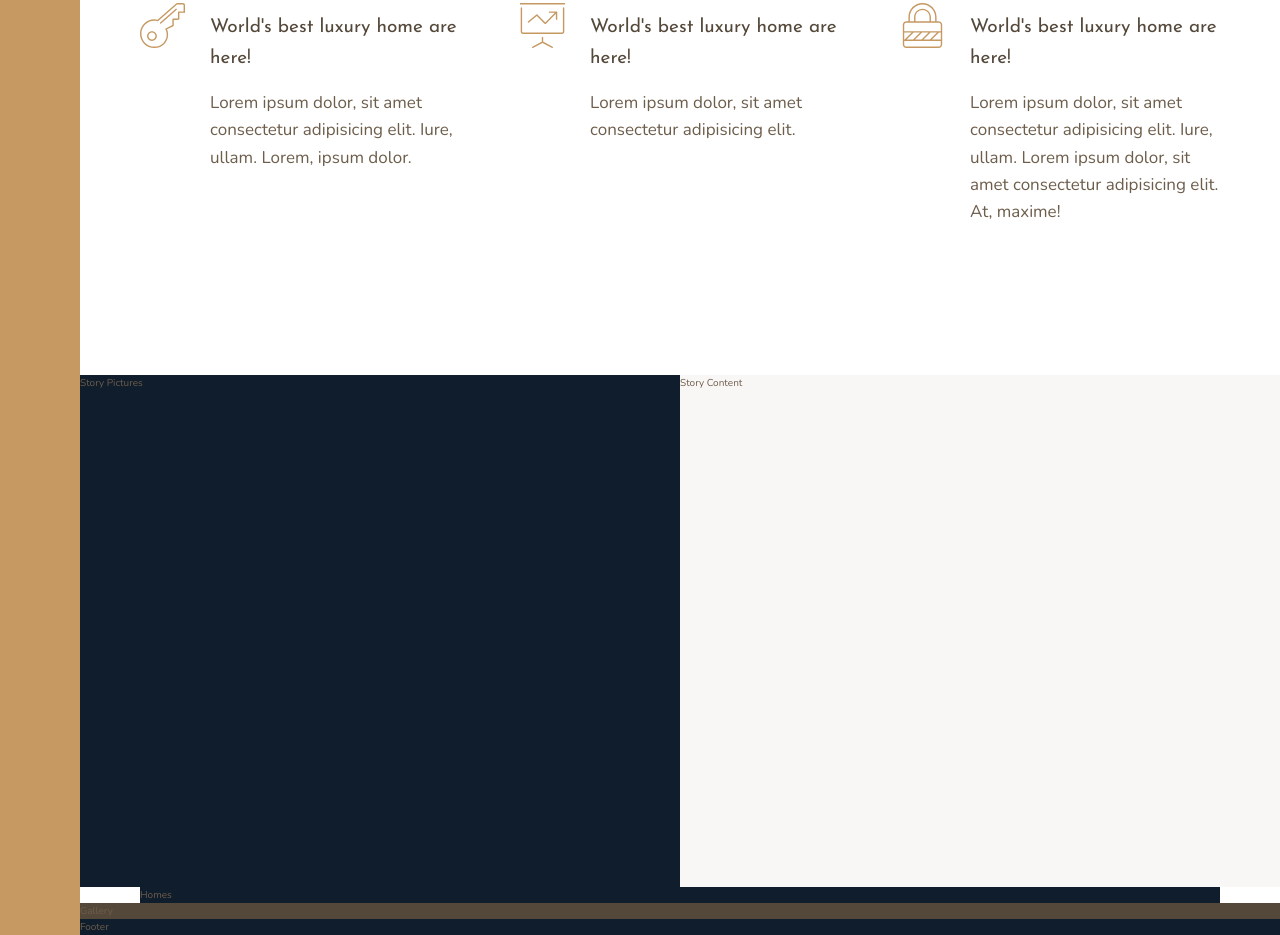
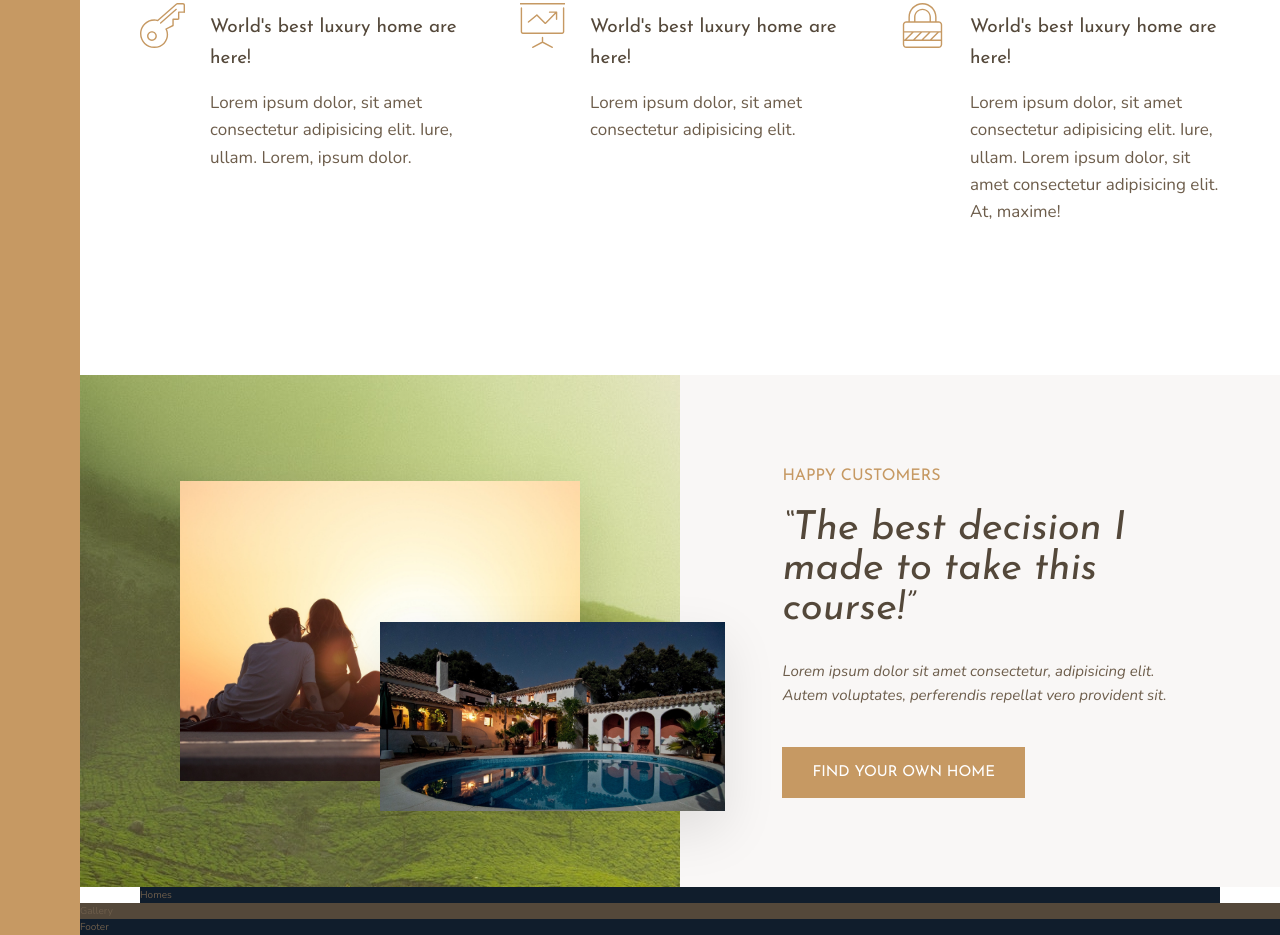
Before and after one commit to iamtheasad/nexter-l-p, a website: page index.html in a window 1280 px wide. Shown: the part 994-1929 px from the top of the page. Drawn offline with nearby package versions, Linux system fonts and the light colour scheme.

Commit message:
feat: story section added

```diff
--- a/index.html
+++ b/index.html
@@ -82,11 +82,17 @@
         </section>
 
         <div class="story__pictures">
-            Story Pictures
+            <img src="img/story-1.jpeg" alt="Couple with new house" class="story__img--1">
+            <img src="img/story-2.jpeg" alt="New house" class="story__img--2">
         </div>
 
         <div class="story__content">
-            Story Content
+           <h3 class="heading-3 mb-sm">Happy Customers</h3>
+           <h2 class="heading-2 heading-2--dark mb-md">&ldquo;The best decision I made to take this course!&rdquo;</h2>
+            <p class="story__text">
+                Lorem ipsum dolor sit amet consectetur, adipisicing elit. Autem voluptates, perferendis repellat vero provident sit.
+            </p>
+            <button class="btn">Find Your Own Home</button>
         </div>
 
         <section class="homes">
--- a/sass/_story.scss
+++ b/sass/_story.scss
@@ -3,10 +3,47 @@
    &__pictures {
       background-color: $color-secondary;
       grid-column: full-start / col-end 4;
+      background-image: linear-gradient(rgba($color-primary, .2), rgba($color-primary, .2)), url('../img/back.jpg');
+
+      display: grid;
+      grid-template-rows: repeat(6, 1fr);
+      grid-template-columns: repeat(6, 1fr);
+      align-items: center;
+   }
+
+   &__img--1 {
+      width: 100%;
+      grid-row: 2 / 6;
+      grid-column: 2 / 6;
+      box-shadow: 0 2rem 5rem rgba(0, 0, 0, .1);
+   }
+
+   &__img--2 {
+      width: 115%;
+      grid-row: 4 / 6;
+      grid-column: 4 / 7;
+      z-index: 20;
+      box-shadow: 0 2rem 5rem rgba(0, 0, 0, .1);
    }
 
    &__content {
       background-color: $color-grey-light-1;
       grid-column: col-start 5 / full-end;
+      padding: 6rem 8vw;
+
+      /*       display: flex;
+      flex-direction: column;
+      align-items: flex-start;
+      justify-content: center; */
+
+      display: grid;
+      align-content: center;
+      justify-items: start;
+   }
+
+   &__text {
+      font-size: 1.5rem;
+      font-style: italic;
+      margin-bottom: 4rem;
    }
 }
--- a/sass/_typography.scss
+++ b/sass/_typography.scss
@@ -9,12 +9,24 @@
 
 .heading-2 {
    @extend %heading;
+   font-size: 4rem;
+   font-style: italic;
+   line-height: 1;
 
+   &--light {
+      color: $color-grey-light-1;
+   }
+
+   &--dark {
+      color: $color-grey-dark-1;
+   }
 }
 
 .heading-3 {
    @extend %heading;
-
+   font-size: 1.6rem;
+   color: $color-primary;
+   text-transform: uppercase;
 }
 
 .heading-4 {
@@ -29,3 +41,25 @@
       color: $color-grey-dark-1;
    }
 }
+
+.btn {
+   background-color: $color-primary;
+   color: #fff;
+   border: none;
+   border-radius: 0;
+   font-family: $font-display;
+   font-size: 1.5rem;
+   text-transform: uppercase;
+   padding: 1.8rem 3rem;
+   cursor: pointer;
+   transition: all .2s;
+
+   &:hover {
+      background-color: $color-primary-dark;
+   }
+}
+
+.mb-sm {margin-bottom: 2rem;}
+.mb-md {margin-bottom: 3rem;}
+.mb-lg {margin-bottom: 4rem;}
+.mb-hg {margin-bottom: 8rem;}
```
Also changed, not shown: css/style.css.
